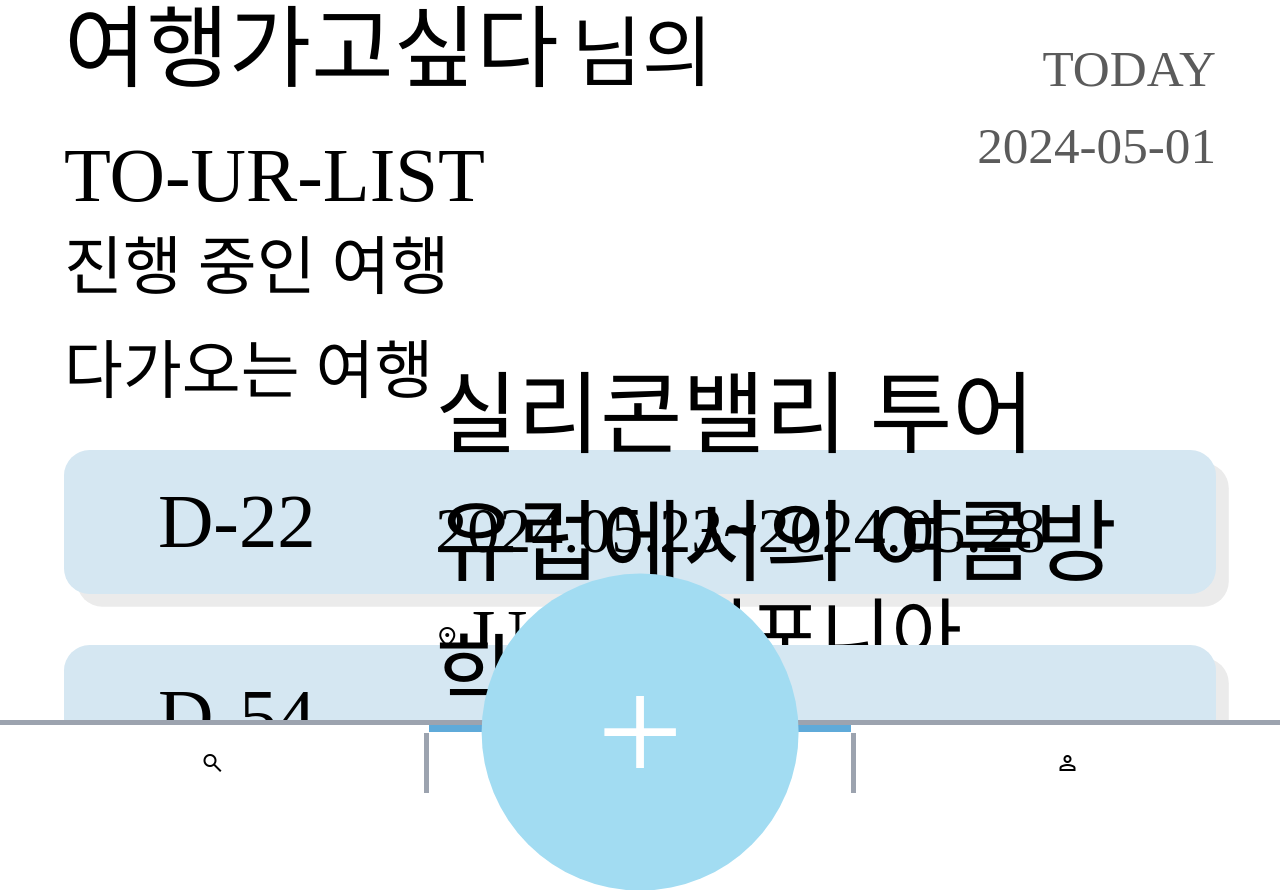
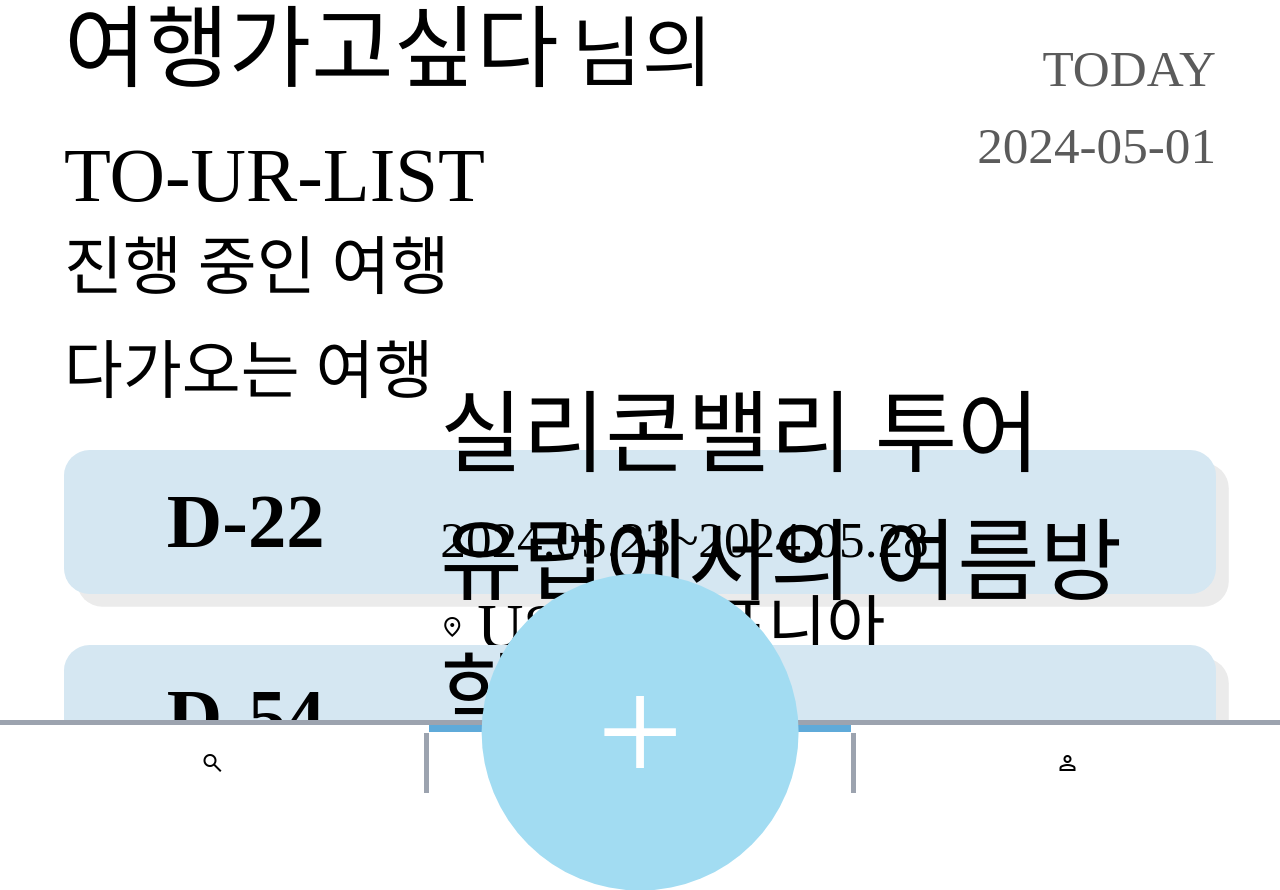
Before and after one commit to MinY-Lee/TO-UR-LIST, a React (Vite) app in the folder frontend/: page /main in a window 1280 px wide. Built offline with nearby package versions, Linux system fonts and the light colour scheme; a web font is replaced by a local one.

Commit message:
feat: 여행 카드 디자인 수정

```diff
--- a/frontend/src/components/MainPage/TourCard.tsx
+++ b/frontend/src/components/MainPage/TourCard.tsx
@@ -35,7 +35,7 @@ export default function TourCard(props: PropType) {
         mode = 1;
         dayElement = (
             <>
-                <div className="text-[6vw]">
+                <div className="text-[6vw] font-bold">
                     D-
                     {Math.floor(
                         (startDate.getTime() - now.getTime()) /
@@ -51,7 +51,6 @@ export default function TourCard(props: PropType) {
 
     /**date string -> YYYY.MM.DD */
     const dateStringToString = (val: string) => {
-        console.log(val)
         const date = val.split('T')[0];
         const dSplit = date.split('-');
         const year = dSplit[0];
@@ -65,7 +64,7 @@ export default function TourCard(props: PropType) {
     return (
         <>
             <div
-                className={`box-border w-[90%] h-[20%] m-[2vw] rounded-[2vw] flex items-center flex-shrink-0 ${
+                className={`box-border w-[90%] h-[20%] m-[2vw] p-[1vw] rounded-[2vw] flex items-center flex-shrink-0 ${
                     mode === 0
                         ? 'color-bg-blue-3'
                         : mode === 1
@@ -79,6 +78,7 @@ export default function TourCard(props: PropType) {
                     window.location.href = `/tour/${tour.tourId}`;
                 }}
             >
+
                 {/* 날짜 표시 */}
                 <div
                     className={`${
@@ -95,10 +95,10 @@ export default function TourCard(props: PropType) {
                     <p className="text-[7vw] weight-text-semibold">
                         {tour.tourTitle}
                     </p>
-                    <p className="text-[5vw]">{`${dateStringToString(
+                    <p className="text-[4vw]">{`${dateStringToString(
                         tour.startDate
                     )}~${dateStringToString(tour.endDate)}`}</p>
-                    <div className="text-[6vw] flex items-center">
+                    <div className="text-[5vw] flex items-center">
                         <span className="material-symbols-outlined mr-[1vw]">
                             location_on
                         </span>
--- a/frontend/src/pages/TourCreatePage.tsx
+++ b/frontend/src/pages/TourCreatePage.tsx
@@ -60,8 +60,6 @@ export default function TourCreatePage(props: ParentProps) {
             startDate: startDate?.toISOString(),
             endDate: endDate?.toISOString(),
         });
-
-        console.log(newTour);
 
     }, [step, title]);
 
```
